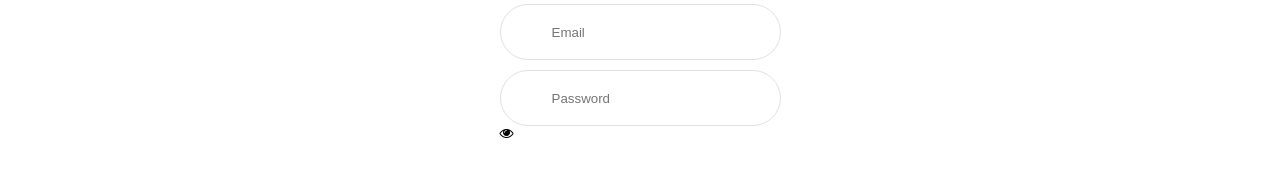
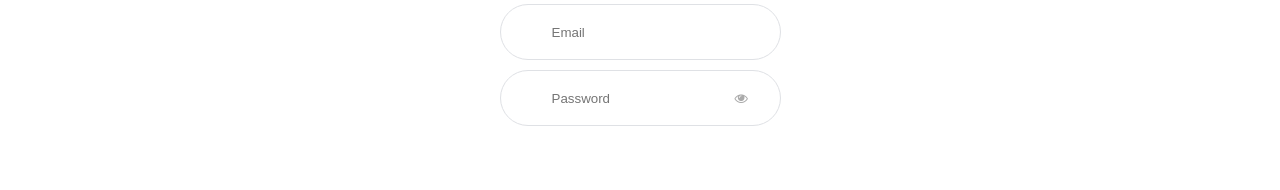
Before and after one commit to goshakri/google-Home-page1, a React (Create React App) app: page /SignIn in a window 1280 px wide. Shown: the part 375-565 px from the top of the page. Built offline with nearby package versions, Linux system fonts and the light colour scheme.

Commit message:
Add font awesome fa-eye

```diff
--- a/src/SignIn.js
+++ b/src/SignIn.js
@@ -38,10 +38,10 @@ function SignIn() {
                 </div>
 
                 <div className="Input u-pt-10">
-                  <input className="Field Field--register" type="password" name="password" placeholder="Password" ></input>
-                  <div className="FontAwesome FontAwesome--eye">
-                  <i class="fa fa-eye" aria-hidden="true"></i>
-                  </div>
+                  <span className="FontAwesome FontAwesome--eye">
+                    <input className="Field Field--register" type="password" name="password" placeholder="Password"></input>
+                    <button className="Button Button--fontawesome"><i class="fa fa-eye" aria-hidden="true"></i></button>
+                  </span>
                 </div>
 
               </form>
--- a/src/stylesheets/modules/_Button.scss
+++ b/src/stylesheets/modules/_Button.scss
@@ -59,4 +59,18 @@
     background-color:#212529;
     transition: all .4s;
   }
+
+  &--fontawesome {
+    color: #aaaaaa;
+    border: none;
+    position: absolute;
+    z-index: 1;
+    top: 15px;
+    left: 220px;
+    cursor: pointer;
+  }
+
+  &--fontawesome:hover {
+    color: black;
+  }
 }
--- a/src/stylesheets/modules/_FontAwesome.scss
+++ b/src/stylesheets/modules/_FontAwesome.scss
@@ -1,7 +1,12 @@
 .FontAwesome {
+
   &--socialnetwork {
     padding-right: 10px;
     font-size: 20px;
     display: block;
   }
+
+  &--eye {
+    position: relative;
+  }
 }
```
